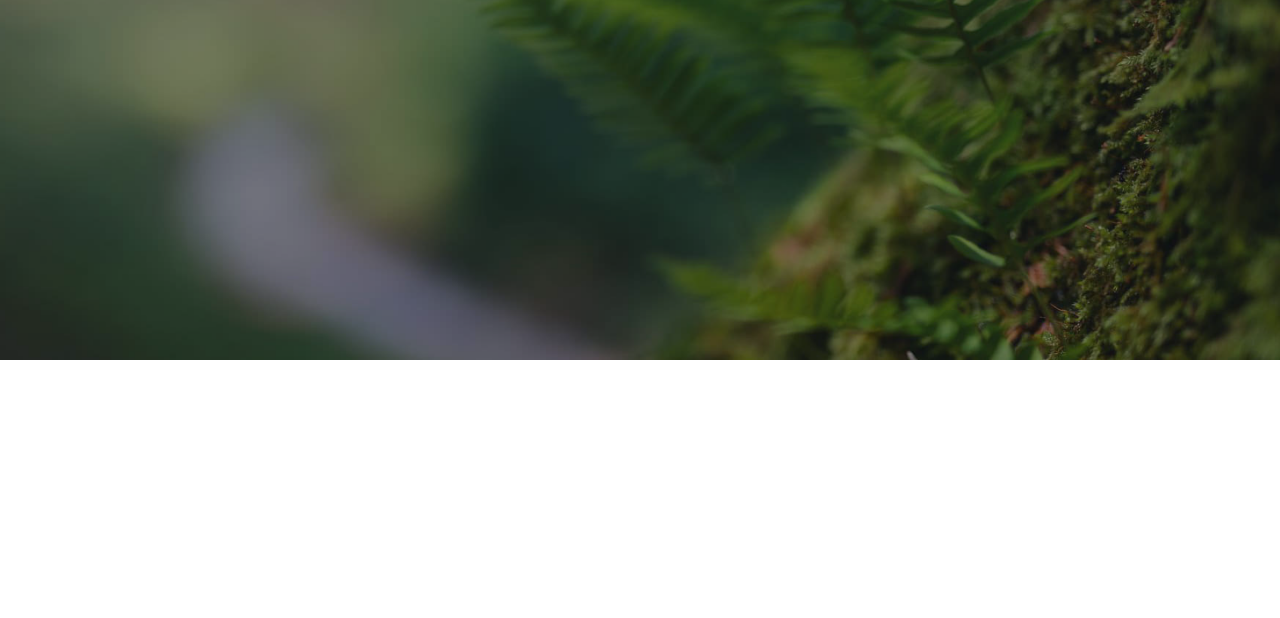
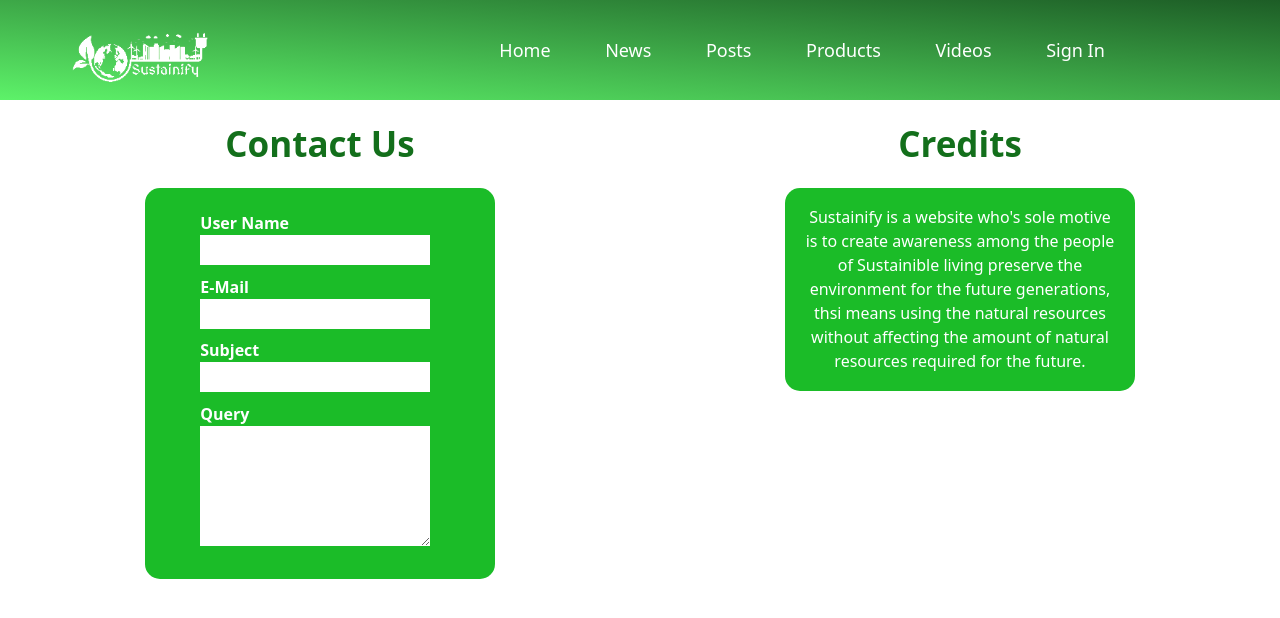
Before and after one commit to kalviumcommunity/S50_Samarth_Capstone_Sustainify, a React (Vite) app in the folder Front-end/: page /contact in a window 1280 px wide. Before the commit this address had no page. Shown: the top 618 px of the page. Built offline with nearby package versions, Linux system fonts and the light colour scheme.

Commit message:
news API done

```diff
--- /dev/null
+++ b/Front-end/Components/CSS/ContactUs.css
@@ -0,0 +1,30 @@
+.bg {
+    background-image: linear-gradient(to right top, rgb(93, 242, 105), #1d5d26);
+}
+
+.con-bg {
+    background-color: rgb(27, 188, 40);
+    color: white;
+    width: 350px;
+    border-radius: 15px;
+    margin-top: 5%;
+    padding: 5%;
+
+}
+
+.con-flex {
+    display: flex;
+    justify-content: space-around;
+    text-align: center;
+}
+
+.head{
+    font-size: 35px;
+    margin-top: 5%;
+    font-weight: 700;
+    color: rgb(19, 111, 27);
+}
+
+.left textarea{
+    width: 230px;
+}
--- a/Front-end/Components/CSS/Landing.css
+++ b/Front-end/Components/CSS/Landing.css
@@ -6,11 +6,11 @@
     box-sizing: border-box;
 }
 
-body {
+.background-image {
     background-image: url("./assets/Background Image.png");
-    background-repeat: no-repeat;
+    background-position: center;
     background-size: cover;
-    background-position: center;
+    height: 100vh;
     color: white;
     font-family: "Inter", sans-serif;
 }
@@ -33,25 +33,32 @@ body {
 
 .nav-btns {
     /* border: 1px solid red; */
-    width: 700px;
+    width: 780px;
 }
 
 .nav-btns button {
     margin: 0% 2%;
     align-items: center;
-    border-radius: 30px;
     border: none;
     color: white;
     font-weight: 400;
     font-size: large;
     cursor: pointer;
+    padding: 0% 1.5%;
+
+}
+
+.nav-btns button:hover {
+    border: 1px solid rgba(0, 0, 0, 0.1);
+    padding: 0% 1.45%;
+    box-shadow: 0 8px 16px rgba(0, 0, 0, 0.2);
 }
 
 .container h1 {
-    font-size: 50px;
+    font-size: 60px;
     text-align: center;
     font-weight: 600;
-    margin-top: 1%;
+    margin-top: 3%;
     color: greenyellow;
 }
 
@@ -64,7 +71,7 @@ body {
 
 .container button {
     /* background-color: rgba(232, 101, 19, 0.500); */
-    color: white ;
+    color: white;
     border: 3px solid rgba(61, 136, 41, 1);
     padding: 6px;
     border-radius: 10px;
@@ -73,11 +80,13 @@ body {
     margin-left: 42%;
     margin-top: 1%;
     cursor: pointer;
+    transition: border-color 0.3s, color 0.3s, background-color 0.3s;
 }
 
-.container button:hover{
-    border: 3px solid white;
+.container button:hover {
+    border-color: white;
     color: greenyellow;
+    background-color: rgba(255, 255, 255, 0.1);
 }
 
 
@@ -95,7 +104,7 @@ header p {
     margin-top: 1%;
 }
 
-.main{
+.main {
     width: 300px;
     height: max-content;
     background-color: rgba(61, 136, 41, 1);
@@ -105,17 +114,17 @@ header p {
     margin-top: 2%;
 }
 
-.main h1{
+.main h1 {
     font-size: 30px;
     font-weight: bold;
 }
 
-.main hr{
+.main hr {
     border: 2px solid white;
 }
 
 
-.inputs{
+.inputs {
     /* border: 1px solid red; */
     width: 200px;
     margin-left: 12%;
@@ -125,13 +134,13 @@ header p {
     font-weight: 600;
 }
 
-.inputs input{
+.inputs input {
     width: 230px;
     height: 30px;
     color: rgba(61, 136, 41, 1);
 }
 
-.main button{
+.main button {
     background-color: white;
     color: rgba(61, 136, 41, 1);
     border-radius: 20px;
@@ -142,29 +151,25 @@ header p {
     font-weight: 700;
 }
 
-.main span{
+.main span {
     text-decoration: underline;
     cursor: pointer;
-    color:greenyellow;
+    color: greenyellow;
 }
 
-.errors{
+.errors {
     width: 250px;
-    color:bisque;
+    color: bisque;
     font-size: 12px;
     text-decoration: none;
 }
 
 
 /* LOG-IN PAGE STYLING */
-.log-In{
-    width: 100vw;
-    height: 80vh;
-}
-.log-header{
-    margin-top: 2%;
+.log-header {
+    padding-top: 3%;
     margin-bottom: 6%;
     font-size: 30px;
     font-weight: 600;
-    text-align: center  ;
+    text-align: center;
 }
--- /dev/null
+++ b/Front-end/Components/CSS/News.css
@@ -0,0 +1,71 @@
+.news-header {
+    background-image: linear-gradient(to right top, #5df269, #1d5d26);
+    color: white;
+}
+
+.flex {
+    display: flex;
+    justify-content: space-around;
+    align-items: center;
+}
+
+.card {
+    border: 1px solid rgba(0, 0, 0, 0.1);
+    box-shadow: 0 4px 8px rgba(0, 0, 0, 0.1);
+    width: 300px;
+    height: 630px;
+    padding: 20px;
+    margin: 20px;
+    border-radius: 10px;
+    transition: box-shadow 0.3s ease;
+}
+
+.card:hover {
+    box-shadow: 0 8px 16px rgba(0, 0, 0, 0.2);
+}
+
+.card-title {
+    font-size: 20px;
+    font-weight: 600;
+    margin-bottom: 10px;
+}
+
+.card-text{
+    color: rgba(255, 255, 255, 0.748);
+}
+
+.card button {
+    background-color: #1e7fc3;
+    color: white;
+    border: none;
+    padding: 10px 20px;
+    margin-top: 5%;
+    border-radius: 5px;
+    font-weight: 500;
+    cursor: pointer;
+    position: relative;
+    left: 50%;
+    transition: background-color 0.3s ease;
+}
+
+.card button:hover {
+    background-color: #135c89;
+}
+
+.news {
+    display: flex;
+    flex-wrap: wrap;
+    justify-content: center;
+    margin-top: 20px;
+}
+
+hr{
+    border: 3px solid;
+}
+
+.latest{
+    text-align: center;
+    font-size: 40px;
+    font-weight: 500;
+    margin-top: 1%;
+}
--- /dev/null
+++ b/Front-end/Components/ContactUsPage.jsx
@@ -0,0 +1,72 @@
+import React from 'react'
+import { Link } from 'react-router-dom'
+import './CSS/ContactUs.css'
+
+
+function ContactUsPage() {
+    return (
+        <>
+            <div>
+
+                {/* HEADER  */}
+
+                <header className='flex bg'>
+                    <span className='logo'>
+                        <img src="../src/assets/Logo.png" alt="Logo" width={150} />
+                    </span>
+                    <span className='nav-btns'>
+                        <Link to={'/'}>
+                            <button>Home</button>
+                        </Link>
+                        <Link to={'/news'} >
+                            <button>News</button>
+                        </Link>
+                        <button>Posts</button>
+                        <button>Products</button>
+                        <button>Videos</button>
+                        <Link to={'/signUp'}>
+                            <button>Sign In</button>
+                        </Link>
+                    </span>
+                </header>
+
+                {/* MAIN CONTAINER  */}
+
+                <div className='con-flex'>
+                    <div className='left'>
+                        <h1 className='head'>Contact Us</h1>
+                        <form className='con-bg'>
+                            <div className='inputs'>
+                                <label>User Name</label>
+                                <input type="text" name='userName' />
+                            </div>
+                            <div className='inputs'>
+                                <label>E-Mail</label>
+                                <input type="text" name='email' />
+                            </div>
+                            <div className='inputs'>
+                                <label>Subject</label>
+                                <input type="text" name='Subject' />
+                            </div>
+                            <div className='inputs'>
+                                <label >Query</label>
+                                <textarea name="query" cols="30" rows="5"></textarea>
+                            </div>
+                        </form>
+                    </div>
+                    <div className='right'>
+                        <h1 className='head'>Credits</h1>
+                        <div className='con-bg'>
+                        <p>Sustainify is a website who's sole motive is to create awareness among the people of Sustainible living preserve the environment for the future
+                            generations, thsi means using the natural resources without affecting the amount of natural resources required for the future.
+                        </p>
+                        </div>
+                    </div>
+                </div>
+
+            </div>
+        </>
+    )
+}
+
+export default ContactUsPage
--- a/Front-end/Components/LandingPage.jsx
+++ b/Front-end/Components/LandingPage.jsx
@@ -5,22 +5,32 @@ import { Link } from 'react-router-dom';
 
 function LandingPage() {
     return (
-        <div>
+        <div className='background-image'>
+
+            {/* HEADER */}
+
             <header className='flex'>
                 <span className='logo'>
                     <img src="../src/assets/Logo.png" alt="Logo" width={150} />
                 </span>
                 <span className='nav-btns'>
-                    <button>News</button>
+                    <Link to={'/news'}>
+                        <button>News</button>
+                    </Link>
                     <button>Posts</button>
                     <button>Products</button>
                     <button>Videos</button>
-                    <button>Contact Us</button>
+                    <Link to={'/contact'}>
+                        <button>Contact Us</button>
+                    </Link>
                     <Link to={'/signUp'}>
                         <button>Sign In</button>
                     </Link>
                 </span>
             </header>
+
+            {/* MAIN CONTAINER  */}
+
             <div className='container'>
                 <h1>Sustainify</h1>
                 <p>Sustainify offers a streamlined solution for eco-conscious living, providing personalized sustainability tips,
--- a/Front-end/Components/LogInPage.jsx
+++ b/Front-end/Components/LogInPage.jsx
@@ -26,10 +26,16 @@ function LogInPage() {
     };
 
     return (
-        <div className='log-In'>
+        <div className='background-image'>
+
+            {/* HEADER  */}
+
             <div className='log-header'>
                 <h1>Welcome Back <br />Continuing the Journey: Together Towards a Greener Future!</h1>
             </div>
+
+            {/* MAIN CONTAINER  */}
+
             <form className='main' onSubmit={handleSubmit}>
                 <h1>Log-In</h1>
                 <hr />
--- a/Front-end/Components/NewsPage.jsx
+++ b/Front-end/Components/NewsPage.jsx
@@ -1,10 +1,74 @@
-import React from 'react'
+import React, { useState, useEffect } from 'react';
+import { Link } from 'react-router-dom'
+import './CSS/News.css'
+
 
 function NewsPage() {
+
+  const [news, setNews] = useState([]);
+
+  const fecthData = async () => {
+    let res = await fetch("https://newsapi.org/v2/top-headlines?country=in&apiKey=32ea84c3ad124191883db3dba95886e0")
+    let data = await res.json()
+    setNews(data.articles)
+  }
+
+  useEffect(() => {
+    fecthData()
+  }, [])
+
+
   return (
-    <div>
+    <>
+      <div className="news-header">
 
-    </div>
+        {/* HEADER */}
+
+        <header className='flex'>
+          <span className='logo'>
+            <img src="../src/assets/Logo.png" alt="Logo" width={150} />
+          </span>
+          <span className='nav-btns'>
+            <Link to={'/'}>
+              <button>Home</button>
+            </Link>
+            <button>Posts</button>
+            <button>Products</button>
+            <button>Videos</button>
+            <Link to={'/contact'} >
+              <button>Contact Us</button>
+            </Link>
+            <Link to={'/signUp'}>
+              <button>Sign In</button>
+            </Link>
+          </span>
+        </header>
+        <hr />
+
+        {/* MAIN CONTAINER  */}
+
+        <h1 className='latest'>Todays Latest news</h1>
+        <div className='news'>
+          {
+            news.map((ele) => {
+              return (
+                <>
+                  <div className='card' >
+                    <img src={ele.urlToImage == null ? "https://lh3.googleusercontent.com/J6_coFbogxhRI9iM864NL_liGXvsQp2AupsKei7z0cNNfDvGUmWUy20nuUhkREQyrpY4bEeIBuc=s0-w300-rw" : ele.urlToImage} alt="here is the img" />
+                    <div className='card-body' >
+                      <h3 className='card-title'>{ele.title}</h3>
+                      <p className='card-text'>{ele.description} </p>
+                      <a href={ele.url} target='_blank'><button>Read more</button></a>
+                    </div>
+                  </div>
+                </>
+              )
+            })
+          }
+        </div>
+      </div>
+
+    </>
   )
 }
 
--- a/Front-end/src/App.jsx
+++ b/Front-end/src/App.jsx
@@ -4,6 +4,7 @@ import { BrowserRouter as Router,Route,Routes } from 'react-router-dom'
 import SignUpPage from '../Components/SignUpPage'
 import NewsPage from '../Components/NewsPage'
 import LogInPage from '../Components/LogInPage'
+import ContactUsPage from '../Components/ContactUsPage'
 
 
 function App() {
@@ -16,6 +17,7 @@ function App() {
         <Route path='/signUp' element={<SignUpPage />} />
         <Route path='/news' element={ <NewsPage /> }/>
         <Route path='/logIn' element={ <LogInPage /> }/>
+        <Route path='/contact' element={<ContactUsPage />} />
       </Routes>
     </Router>
     </div>
```
Also changed, not shown: Front-end/Components/SignUpPage.jsx (+7 -1 lines).
